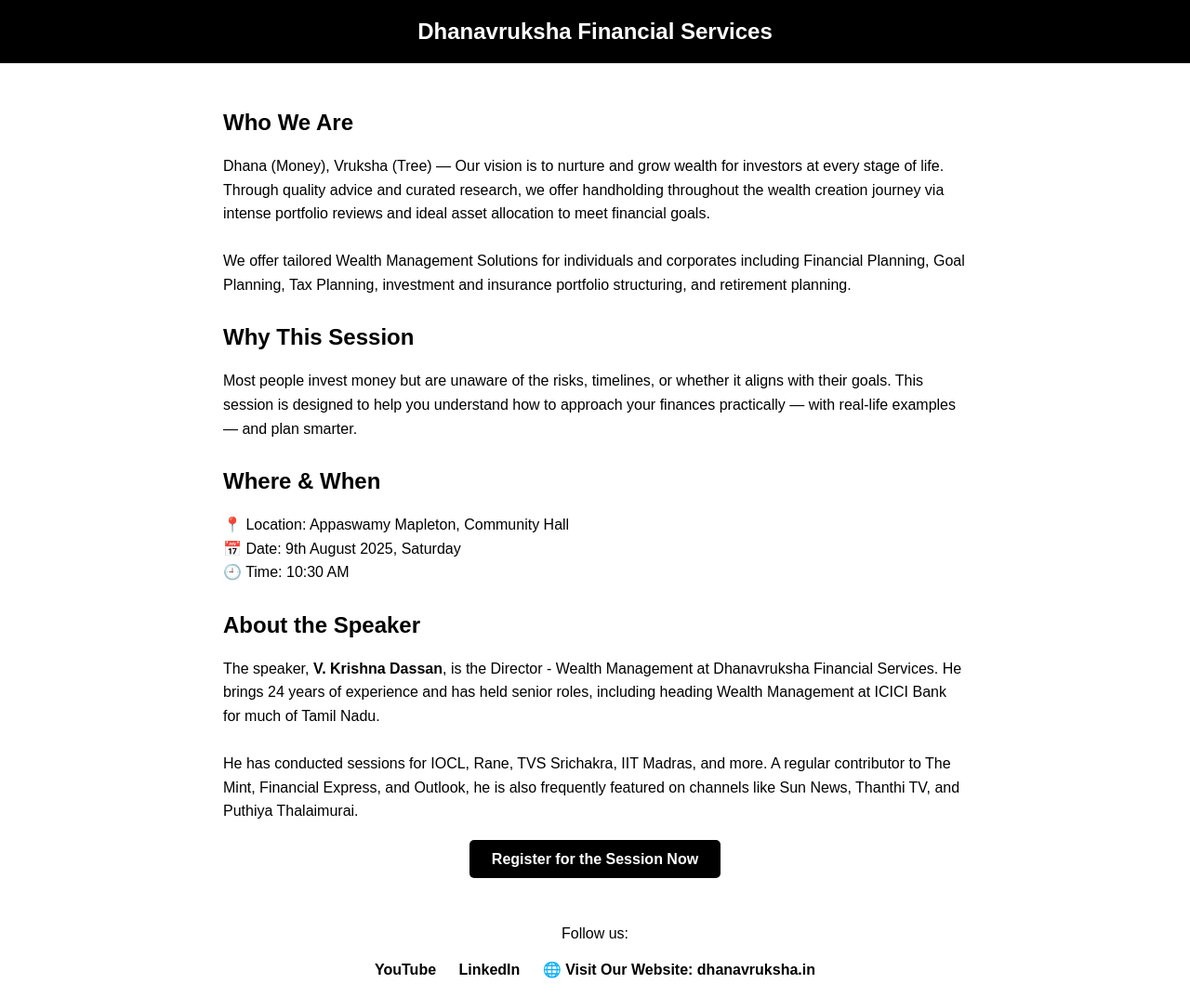
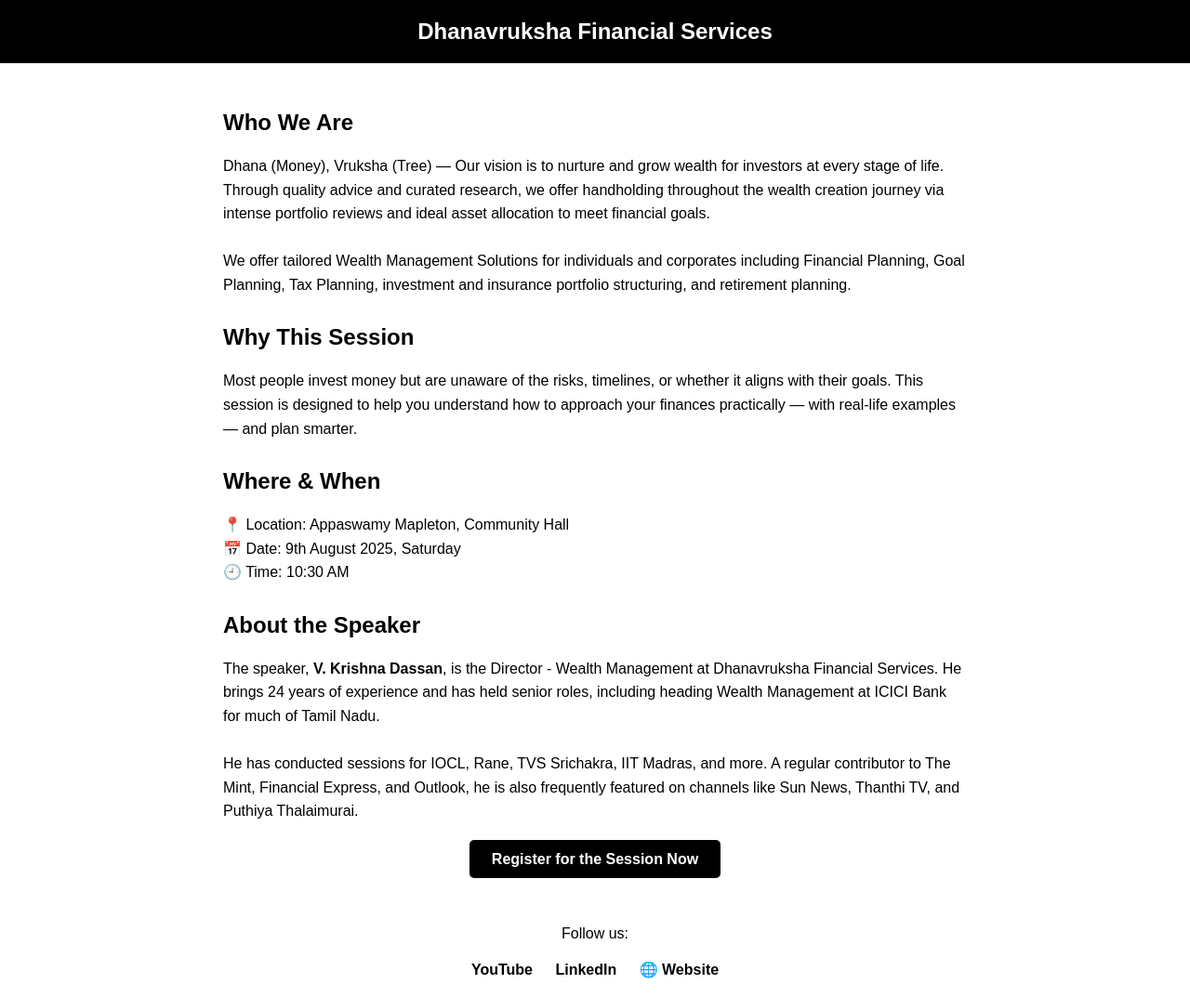
Before and after one commit to Akash-kj/Private-Wealth-Management-Session, a plain HTML site: page index.html in a window 1280 px wide. Shown: the whole page at 93% size. Drawn offline with Linux system fonts and the light colour scheme.

Commit message:
Update index.html

```diff
--- a/index.html
+++ b/index.html
@@ -98,7 +98,7 @@
       <p>Follow us:</p>
       <a href="https://www.youtube.com/@NidhiArivom" target="_blank">YouTube</a>
       <a href="https://linkedin.com/in/vkrishnadassan" target="_blank">LinkedIn</a>
-      <a href="https://dhanavruksha.in" target="_blank">🌐 Visit Our Website: dhanavruksha.in</a>
+      <a href="https://dhanavruksha.in" target="_blank">🌐 Website</a>
 
     </div>
 
```
